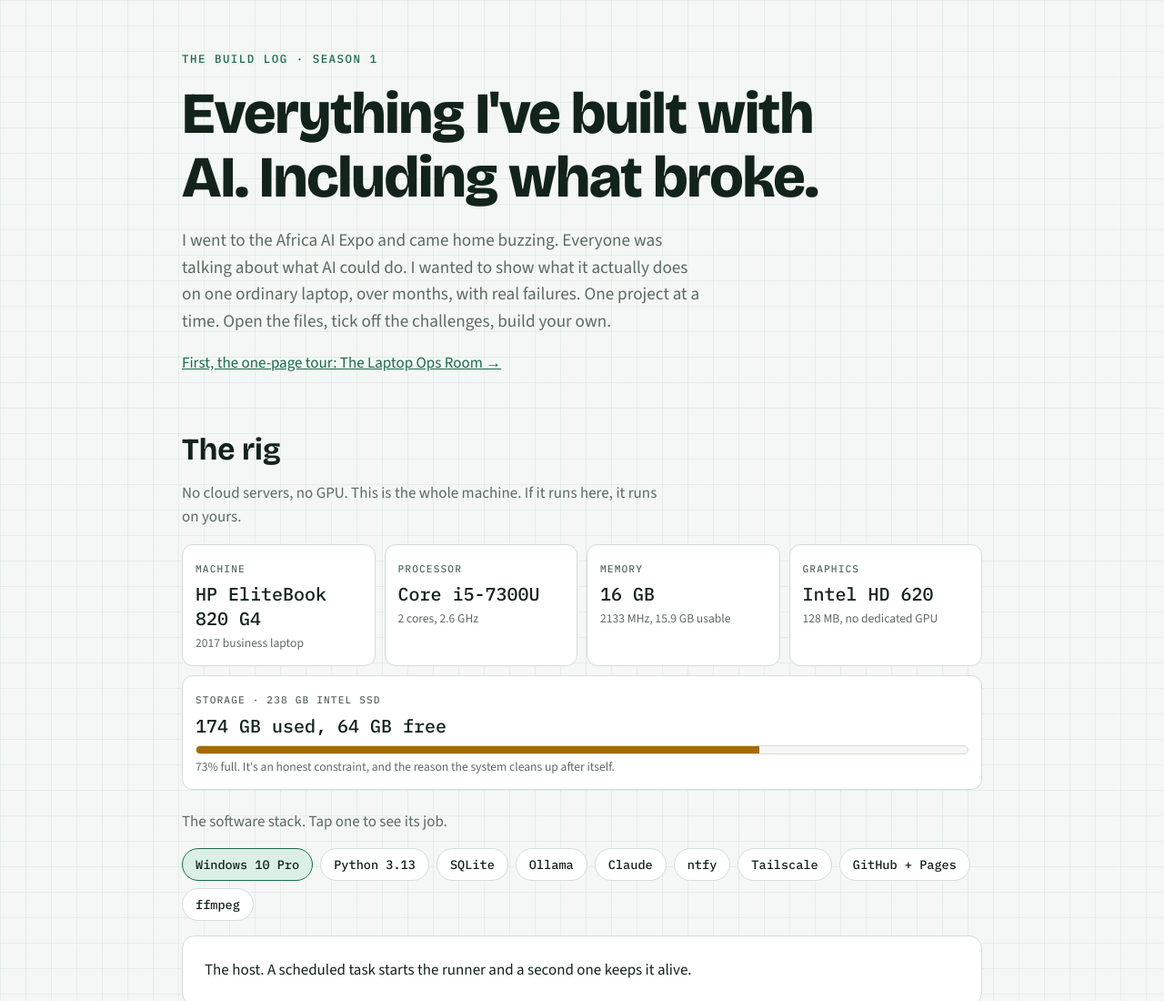
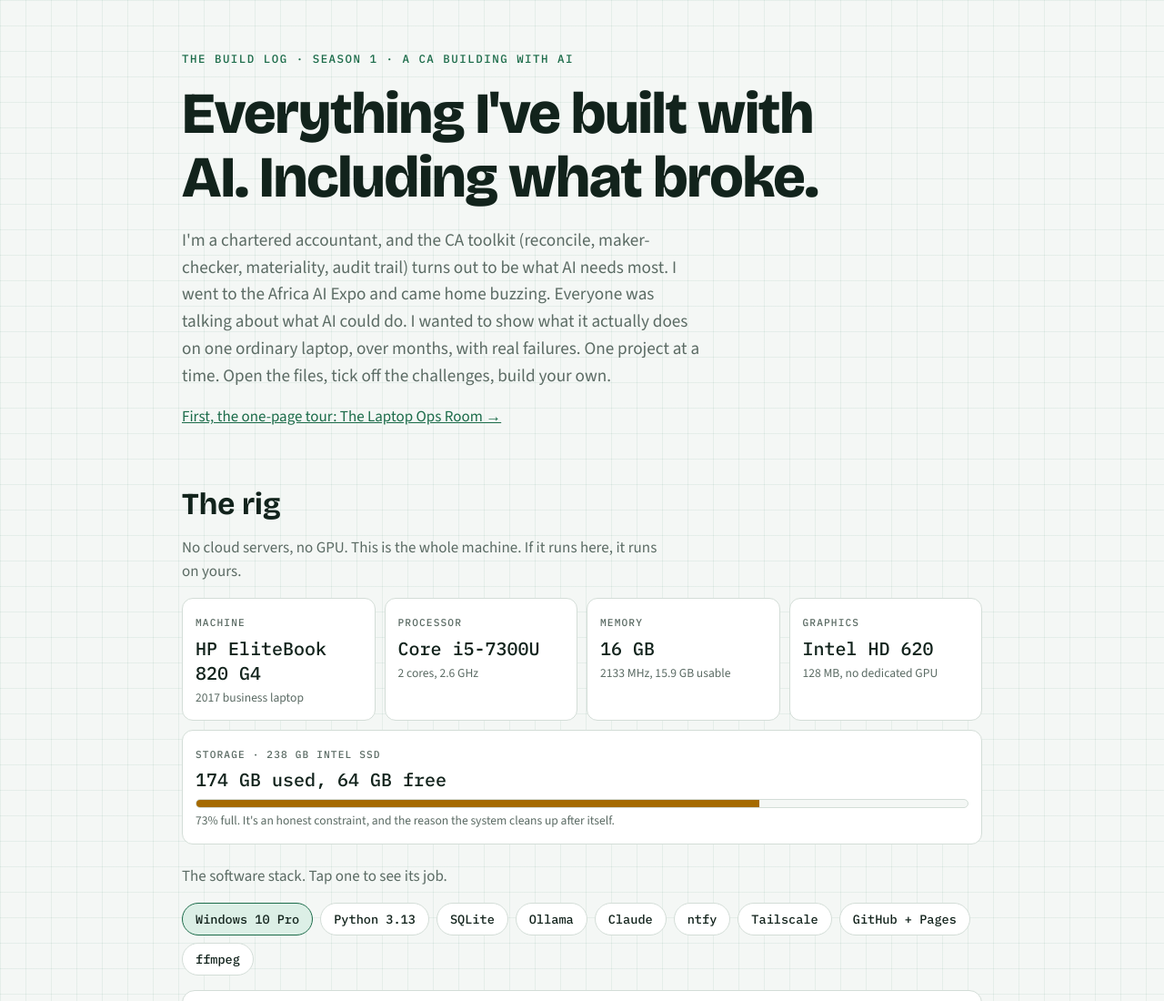
Before and after one commit to mmayet12-gif/ops-room, a plain HTML site: page series.html in a window 1280 px wide. Shown: the top 1100 px of the page at 91% size. Drawn offline with nearby package versions, Linux system fonts and the light colour scheme.

Commit message:
Add CA lens to series page
Co-Authored-By: Claude Sonnet 5.5 <noreply@anthropic.com>

```diff
--- a/series.html
+++ b/series.html
@@ -113,9 +113,9 @@ footer { margin-top:64px; padding-top:18px; border-top:1px solid var(--line); co
 <body>
 <div class="wrap">
 <header class="hero">
-  <p class="eyebrow">The Build Log · Season 1</p>
+  <p class="eyebrow">The Build Log · Season 1 · A CA building with AI</p>
   <h1>Everything I've built with AI. Including what broke.</h1>
-  <p class="lead">I went to the Africa AI Expo and came home buzzing. Everyone was talking about what AI could do. I wanted to show what it actually does on one ordinary laptop, over months, with real failures. One project at a time. Open the files, tick off the challenges, build your own.</p>
+  <p class="lead">I'm a chartered accountant, and the CA toolkit (reconcile, maker-checker, materiality, audit trail) turns out to be what AI needs most. I went to the Africa AI Expo and came home buzzing. Everyone was talking about what AI could do. I wanted to show what it actually does on one ordinary laptop, over months, with real failures. One project at a time. Open the files, tick off the challenges, build your own.</p>
   <p><a href="index.html">First, the one-page tour: The Laptop Ops Room &rarr;</a></p>
 </header>
 
@@ -186,6 +186,7 @@ footer { margin-top:64px; padding-top:18px; border-top:1px solid var(--line); co
     ["GitHub + Pages", "Code lives in git. Small public tools and this page are hosted free."],
     ["ffmpeg", "Resizes and prepares videos before they go out."]
   ];
+  var LENS = {1:"Audit trail. Every job, run and failure is logged, so I can answer 'what happened?'",2:"Duplicate detection. Same control an auditor runs on payments, applied to my own requests.",3:"Confidentiality. Treat secrets like client bank details: never in chat, logs or code.",4:"Reconciliation. Every total is checked against the official score before I trust it.",5:"Materiality. Don't raise an alarm over things that don't matter.",6:"Maker-checker. The system prepares, I approve, then I verify the result.",7:"Documented assumptions. A hidden assumption is an audit finding waiting to happen.",8:"Segregation of duties. Cheap model drafts, I review, the strong model does the hard part.",9:"Release control. Nothing publishes until I say publish."};
   var LEVELS = ["Curious", "Builder", "Operator"];
   var EPS = [
     { n: 1, theme: "Automate", title: "The night shift", sub: "A task runner that works while I sleep", done: true,
@@ -303,6 +304,7 @@ footer { margin-top:64px; padding-top:18px; border-top:1px solid var(--line); co
       b.appendChild(el("div", "", "<h4>What went right</h4><p>" + e.right + "</p>"));
       b.appendChild(el("div", "bad", "<h4>What went wrong</h4><p>" + e.wrong + "</p>"));
       b.appendChild(el("div", "adapt", "<h4>How I adapted</h4><p>" + e.adapt + "</p>"));
+      b.appendChild(el("div", "wide", "<h4>The CA lens</h4><p>" + LENS[e.n] + "</p>"));
       b.appendChild(el("div", "wide", "<h4>The lesson</h4><p><b>" + e.lesson + "</b></p>"));
       var c = el("div", "wide challenge", "<h4>Your challenge · " + LEVELS[level] + "</h4><p>" + e.ch[level] + "</p>");
       if (e.done) {
```
